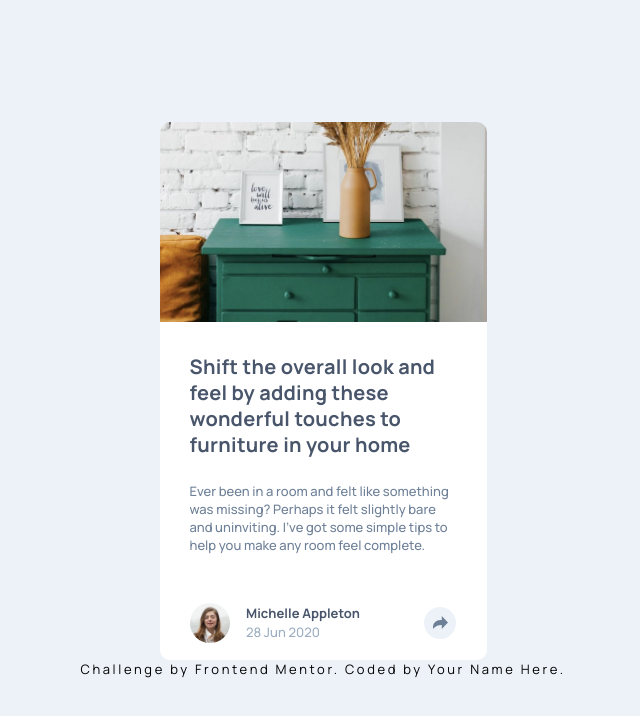
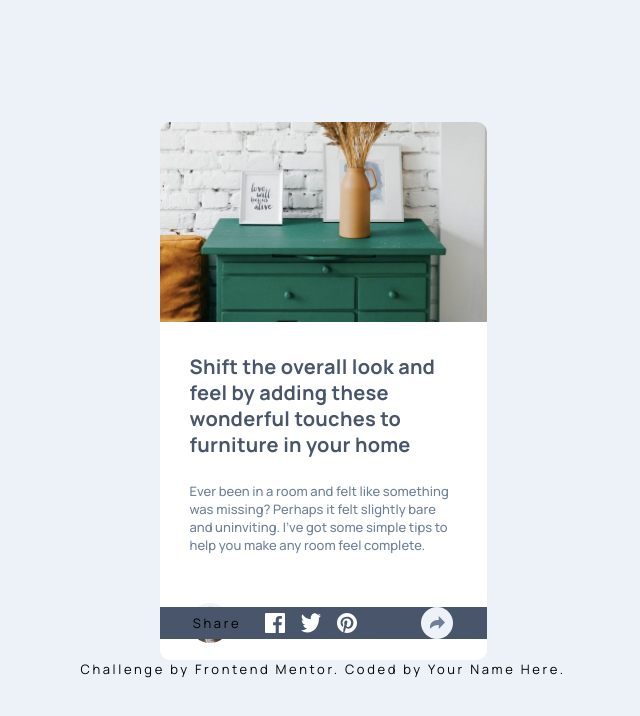
Before and after one commit to Networksentinel/Frontend-Mentor-Challenge---Article-preview-component, a website built with Vite: page index.html in a window 1280 px wide. Shown: the whole page, without its empty margins (317-957 px from the left). Built offline with nearby package versions, Linux system fonts and the light colour scheme.

Commit message:
feat: added div wrappers necessary for the tooltip layout + styled the button, icons, and span

```diff
--- a/index.html
+++ b/index.html
@@ -19,7 +19,7 @@
         min-h-screen">
 
     <main class="
-          bg-white
+          bg-white relative
           flex flex-col items-center
           max-w-[20.4375rem] max-h-[33.625rem]
           rounded-[0.625rem] overflow-hidden">
@@ -63,11 +63,22 @@
             <img class="w-[0.9375rem] h-[0.8125rem]" src="/images/icon-share.svg" alt="Share icon">
           </button>
 
-          <div class="hidden">
-            <span>Share</span>
-            <img src="/images/icon-facebook.svg" alt="Facebook logo">
-            <img src="/images/icon-twitter.svg" alt="Twitter logo">
-            <img src="/images/icon-pinterest.svg" alt="Pinterest logo">
+          <div class="bg-gray-900 flex justify-center absolute inset-x-0">
+            <div class="flex justify-between gap-16">
+              <div class="flex items-center justify-between gap-6">
+                <span>Share</span>
+                <div class="flex justify-between gap-4">
+                  <img class="w-5 h-5" src="/images/icon-facebook.svg" alt="Facebook logo">
+                  <img class="w-5 h-5" src="/images/icon-twitter.svg" alt="Twitter logo">
+                  <img class="w-5 h-5" src="/images/icon-pinterest.svg" alt="Pinterest logo">
+                </div>
+              </div>
+
+              <button class="bg-gray-200 w-8 h-8 rounded-full
+                    flex items-center justify-center">
+                <img class="w-[0.9375rem] h-[0.8125rem]" src="/images/icon-share.svg" alt="Share icon">
+              </button>
+            </div>
           </div>
         </footer>
       </section>
```
